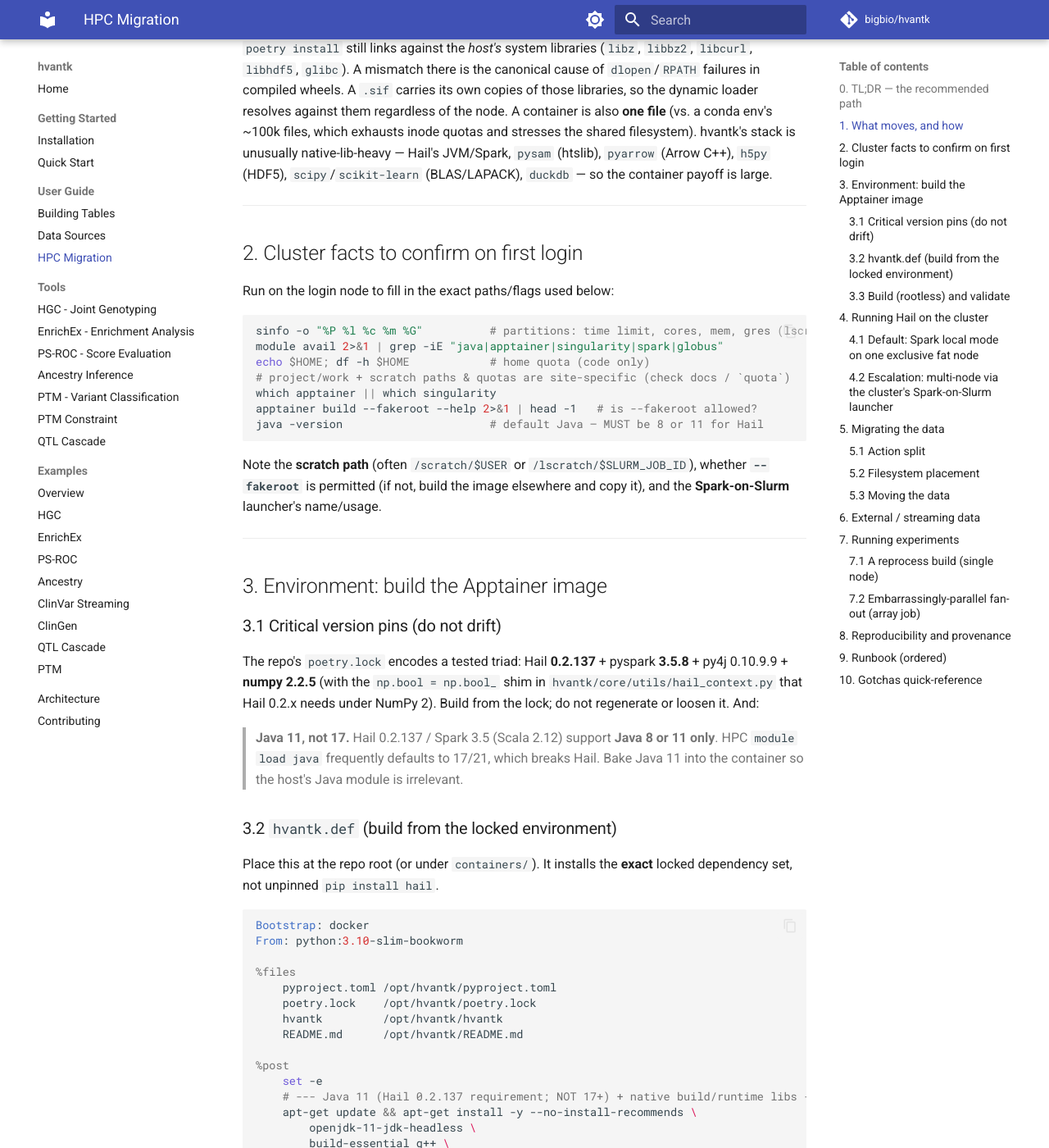
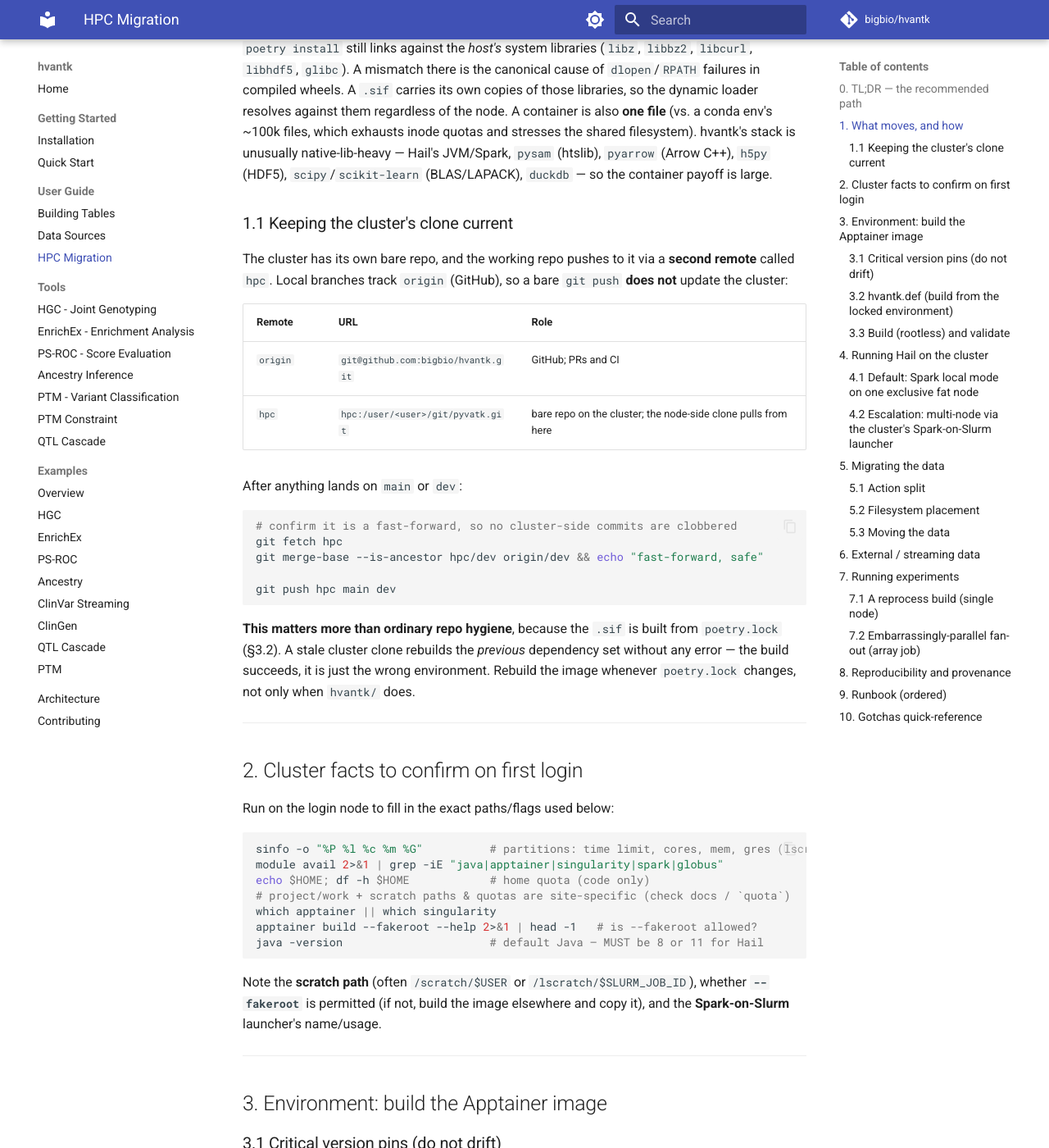
Before and after one commit to bigbio/hvantk, an MkDocs documentation site: the page built from docs_site/guide/hpc-migration.md, in a window 1280 px wide and 1400 px high, scrolled down 1538 px. Shown: the whole window at 82% size. Built offline with MkDocs 1.6.1 and Material for MkDocs 9.7.7, drawn with Linux system fonts in a browser that asks for light colours; comment, search, counter and statistics services are not loaded.

Commit message:
docs(hpc): document the second git remote and cluster-clone sync
The cluster has its own bare repo, reached via a second remote (`hpc`), but local
branches track `origin` (GitHub) -- so a bare `git push` never updates it and the
cluster clone drifts silently. It sat 40 commits behind through the 2026-08-01
release.

That is worse than ordinary staleness here because the Apptainer image is built from
`poetry.lock`: a stale clone rebuilds the previous dependency set with no error at
all, so the build succeeds and the environment is simply wrong. The release in
question regenerated the lock (208 -> 181 packages, gnomad dropped).

Adds section 1.1 with the remote table, the push command, a fast-forward check so no
cluster-side commits get clobbered, and a note to rebuild the .sif whenever
poetry.lock changes rather than only when hvantk/ does.

````diff
--- a/docs_site/guide/hpc-migration.md
+++ b/docs_site/guide/hpc-migration.md
@@ -61,6 +61,32 @@ exhausts inode quotas and stresses the shared filesystem). hvantk's stack is
 unusually native-lib-heavy — Hail's JVM/Spark, `pysam` (htslib), `pyarrow` (Arrow
 C++), `h5py` (HDF5), `scipy`/`scikit-learn` (BLAS/LAPACK), `duckdb` — so the
 container payoff is large.
+
+### 1.1 Keeping the cluster's clone current
+
+The cluster has its own bare repo, and the working repo pushes to it via a **second
+remote** called `hpc`. Local branches track `origin` (GitHub), so a bare `git push`
+**does not** update the cluster:
+
+| Remote | URL | Role |
+|---|---|---|
+| `origin` | `git@github.com:bigbio/hvantk.git` | GitHub; PRs and CI |
+| `hpc` | `hpc:/user/<user>/git/pyvatk.git` | bare repo on the cluster; the node-side clone pulls from here |
+
+After anything lands on `main` or `dev`:
+
+```bash
+# confirm it is a fast-forward, so no cluster-side commits are clobbered
+git fetch hpc
+git merge-base --is-ancestor hpc/dev origin/dev && echo "fast-forward, safe"
+
+git push hpc main dev
+```
+
+**This matters more than ordinary repo hygiene**, because the `.sif` is built from
+`poetry.lock` (§3.2). A stale cluster clone rebuilds the *previous* dependency set
+without any error — the build succeeds, it is just the wrong environment. Rebuild the
+image whenever `poetry.lock` changes, not only when `hvantk/` does.
 
 ---
 
````
